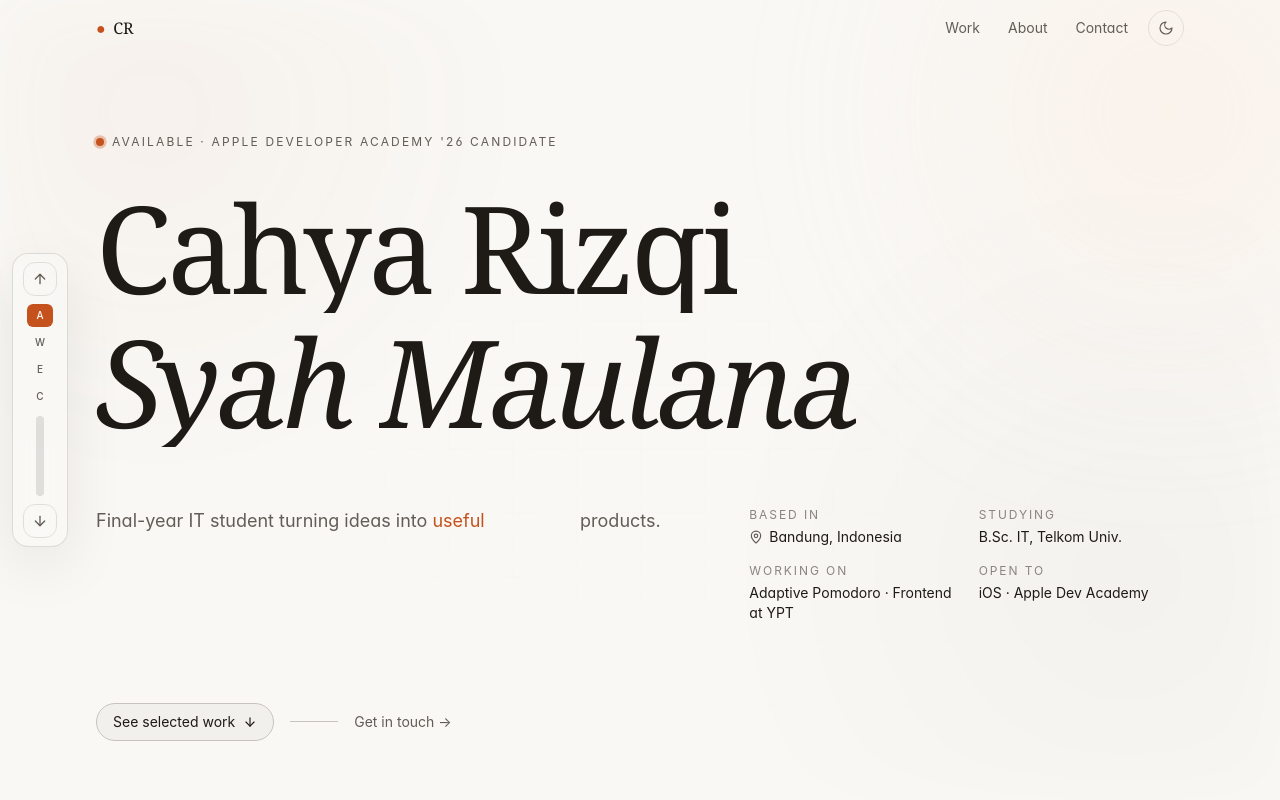
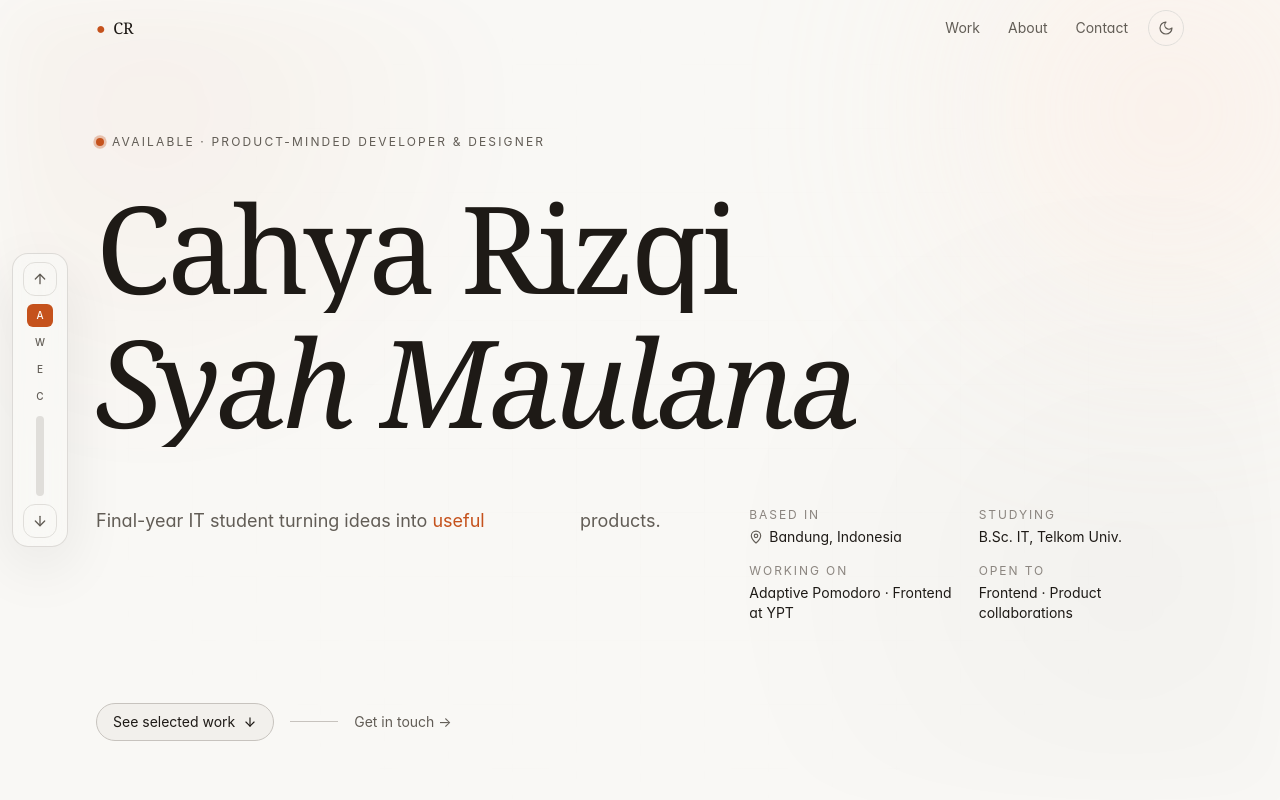
Before and after one commit to carizsm/Carizsm-Portofolio, a Next.js app: page / in a window 1280 px wide. Shown: the top 800 px of the page. Built offline with nearby package versions, Linux system fonts and the light colour scheme; no server answers.

Commit message:
ref: adjust wording on landing page

```diff
--- a/app/layout.tsx
+++ b/app/layout.tsx
@@ -22,7 +22,8 @@ export const metadata: Metadata = {
     "Bandung",
     "Frontend Developer",
     "UI/UX Designer",
-    "Apple Developer Academy",
+    "Product Designer",
+    "Software Engineer",
     "Portfolio",
   ],
   authors: [{ name: personal.name }],
--- a/components/Hero.tsx
+++ b/components/Hero.tsx
@@ -70,7 +70,7 @@ export function Hero() {
               />
             )}
           </span>
-          <span>Available · Apple Developer Academy &apos;26 candidate</span>
+          <span>Available · Product-minded developer & designer</span>
         </motion.div>
 
         <h1
@@ -145,7 +145,7 @@ export function Hero() {
               <dt className="text-xs uppercase tracking-[0.16em] text-fg-subtle">
                 Open to
               </dt>
-              <dd className="text-fg">iOS · Apple Dev Academy</dd>
+              <dd className="text-fg">Frontend · Product collaborations</dd>
             </div>
           </motion.dl>
         </div>
```
